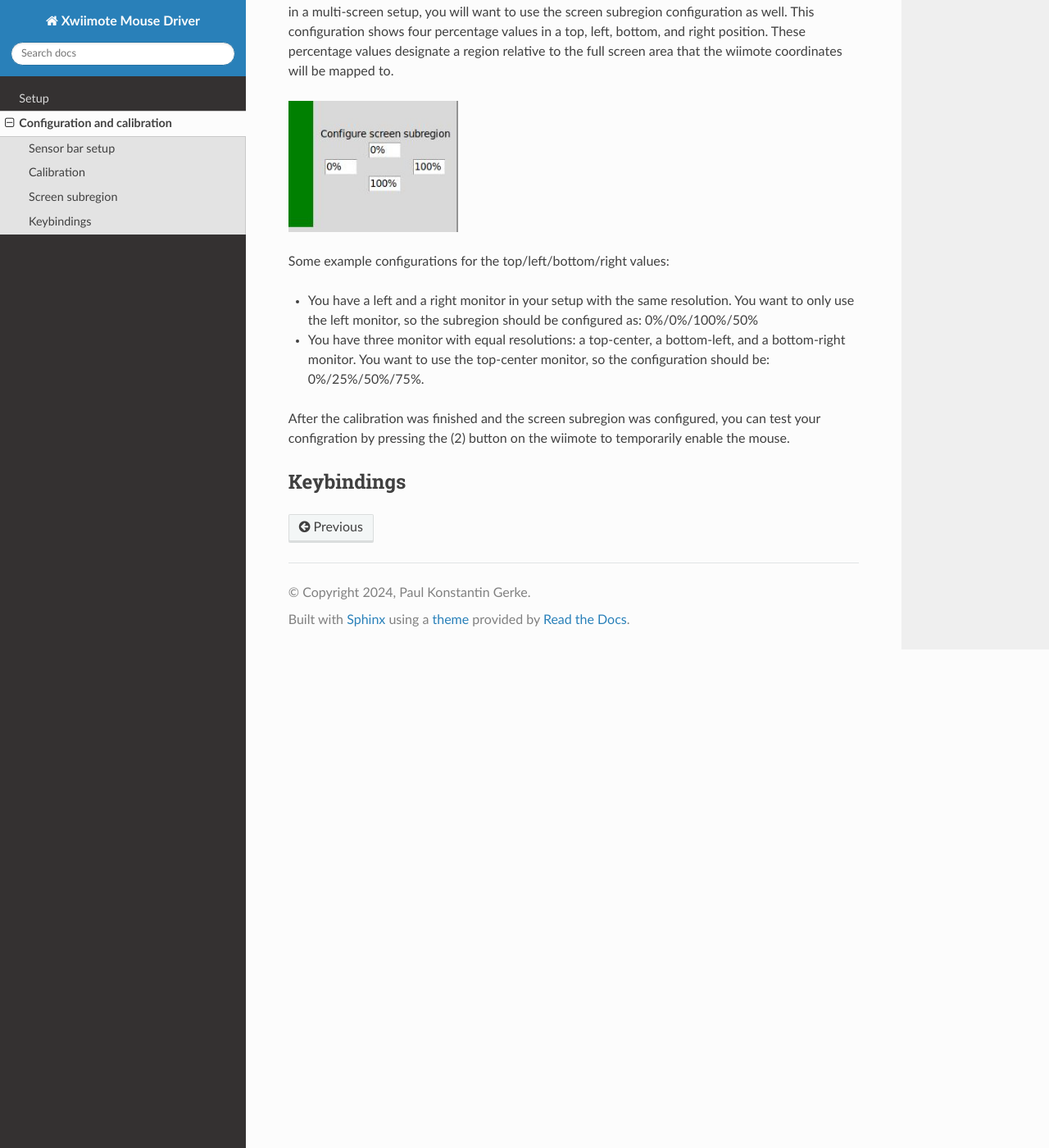
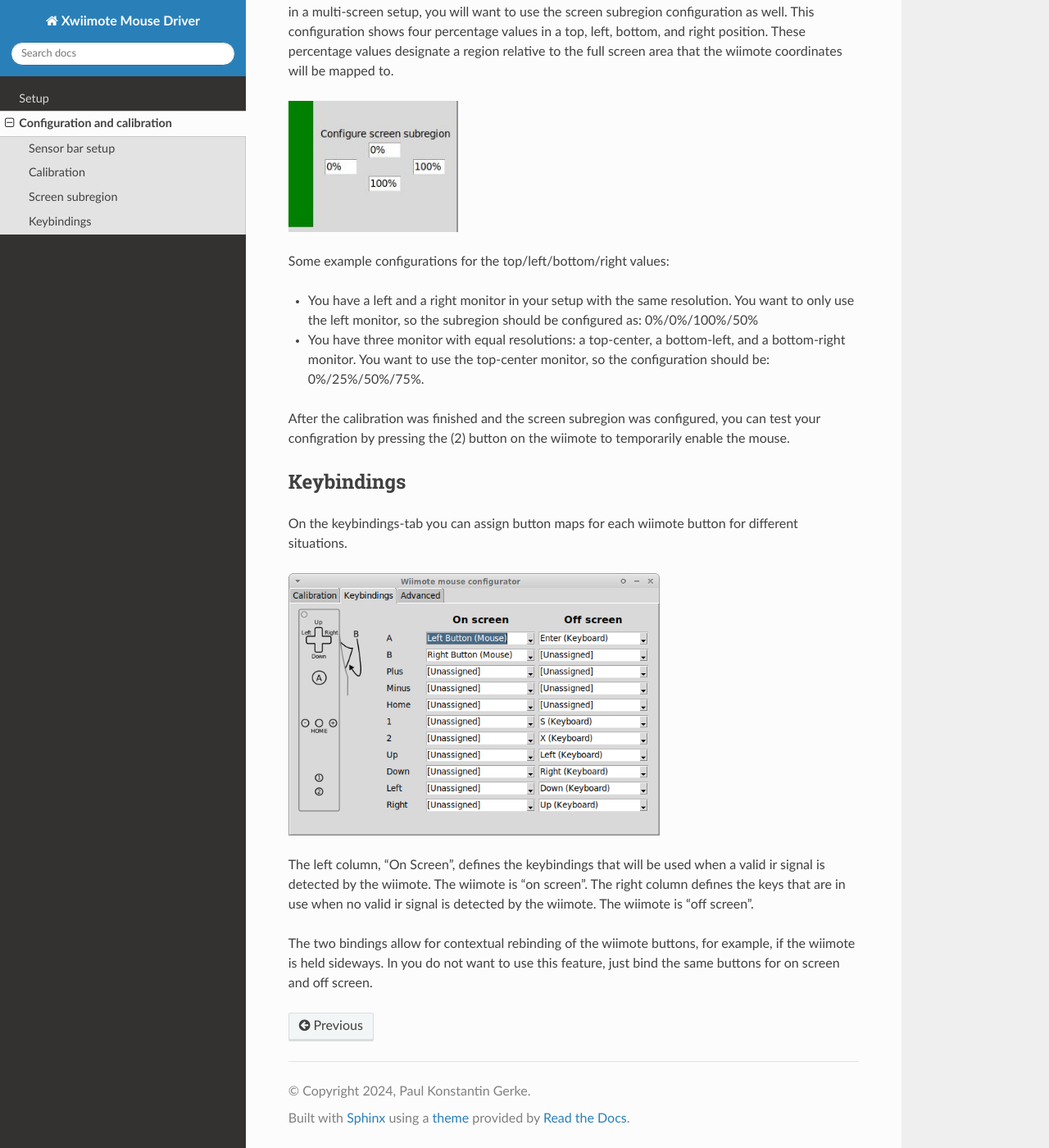
Before and after one commit to MrApplejuice/xwiimote-mouse-driver, a Sphinx documentation site: the page built from docs/source/driverconfig.rst, in a window 1280 px wide and 1400 px high, scrolled down 3463 px. Shown: the whole window at 82% size. Built offline with Sphinx 7.4.7 and the Read the Docs theme 2.0.0, drawn with Linux system fonts in a browser that asks for light colours.

Commit message:
Add keybindgs docs

```diff
--- a/docs/source/driverconfig.rst
+++ b/docs/source/driverconfig.rst
@@ -125,3 +125,18 @@ temporarily enable the mouse.
 
 Keybindings
 -----------
+
+On the keybindings-tab you can assign button maps for each wiimote button for
+different situations.
+
+.. image:: _static/3-conf-keybindings.png
+    :height: 20em
+
+The left column, "On Screen", defines the keybindings that will be used when a
+valid ir signal is detected by the wiimote. The wiimote is "on screen". The
+right column defines the keys that are in use when no valid ir signal is
+detected by the wiimote. The wiimote is "off screen".
+
+The two bindings allow for contextual rebinding of the wiimote buttons,
+for example, if the wiimote is held sideways. In you do not want to use this
+feature, just bind the same buttons for on screen and off screen.
```
Also changed, not shown: docs/source/_static/3-conf-keybindings.jpg (deleted), docs/source/_static/3-conf-keybindings.png (added).
